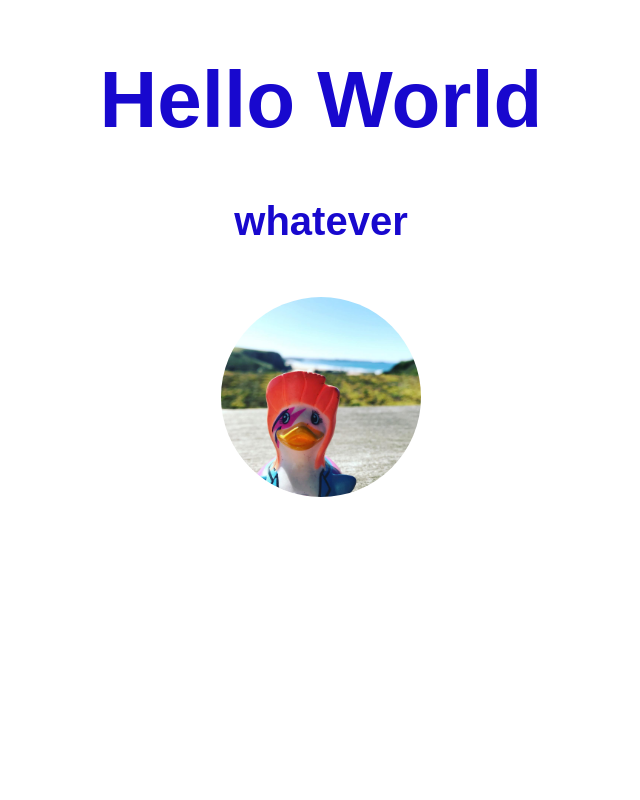
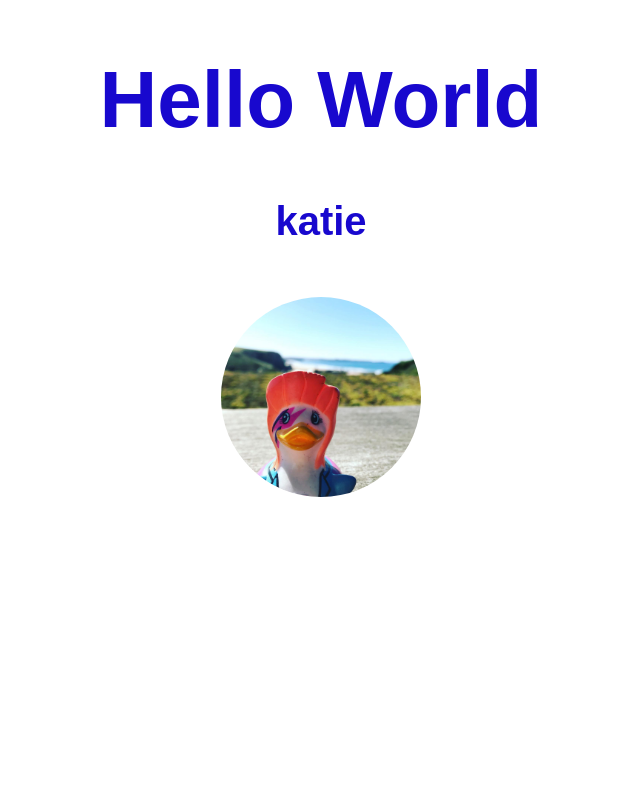
Before and after one commit to katiielynn/beginners-week-one-master1, a plain HTML site: page index.html in a window 1280 px wide. Shown: the top 800 px of the page, without its empty margins (319-959 px from the left). Drawn offline with Linux system fonts and the light colour scheme.

Commit message:
Update index.html

```diff
--- a/index.html
+++ b/index.html
@@ -13,7 +13,7 @@
 <body>
 <div>
   <h1>Hello World</h1>
-  <h2>whatever</h2>
+  <h2>katie</h2>
 
 
   <!-- image of a duck -->
```
